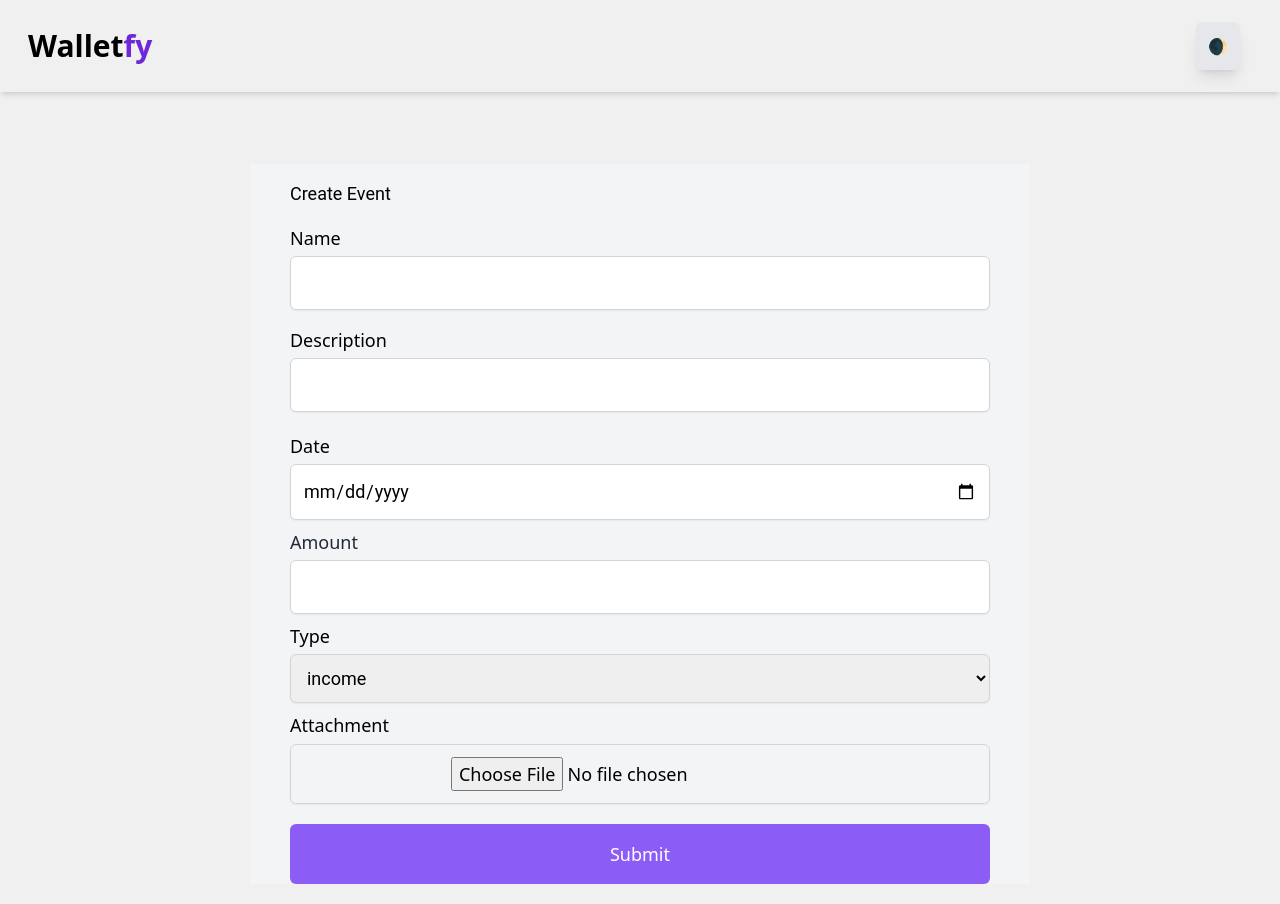
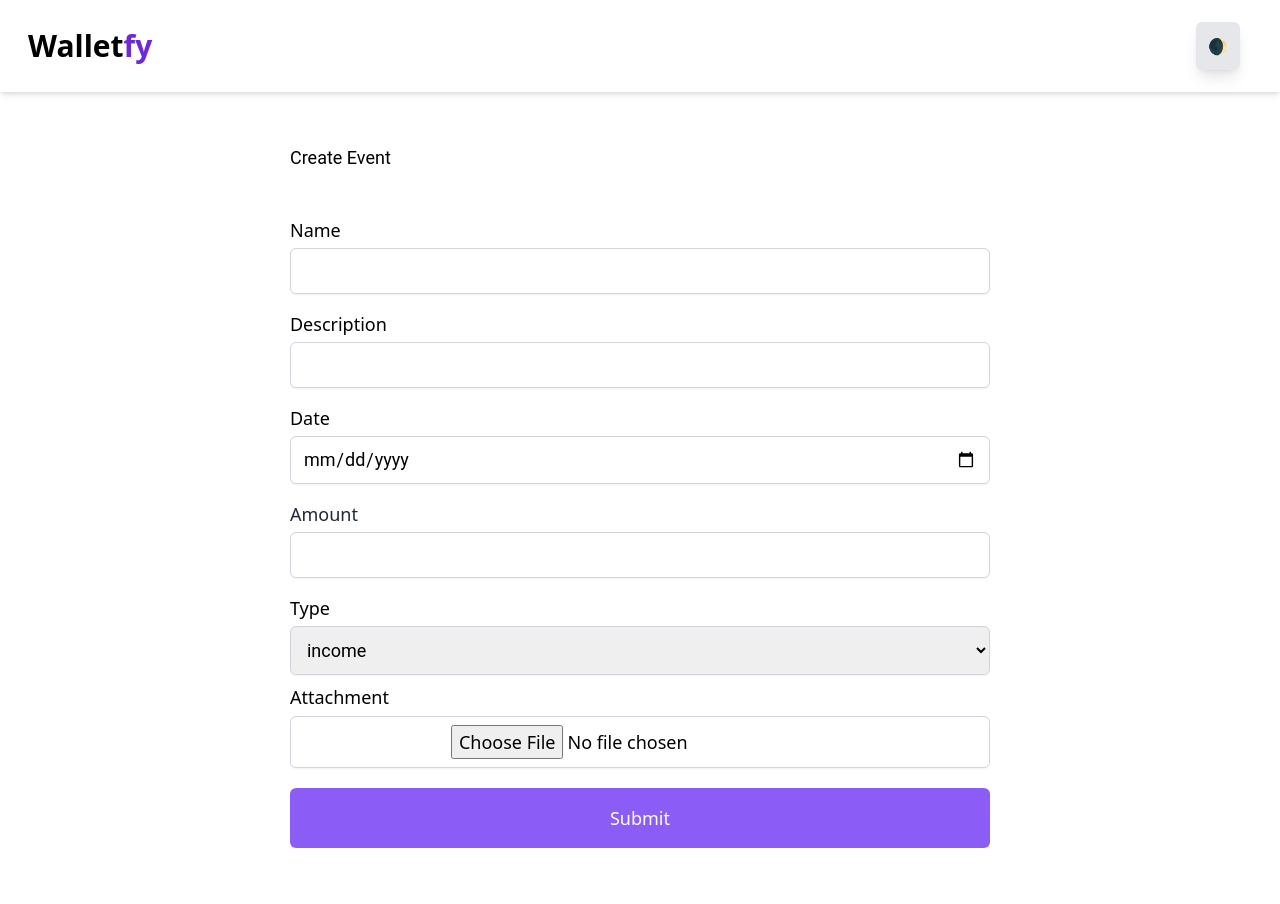
Before and after one commit to EloyG3186/Walletfy_Project, a React (Vite) app: page /events/form/1 in a window 1280 px wide. Built offline with nearby package versions, Linux system fonts and the light colour scheme.

Commit message:
CSS formulario & transition

```diff
--- a/src/components/Layout.tsx
+++ b/src/components/Layout.tsx
@@ -9,7 +9,7 @@ const Layout = () => {
     const {schema, toggleSchema} = React.useContext(MyContext);
 
     return (
-        <div className="dark:cd-bg-zinc-800">
+        <div className={`cd-min-h-screen cd-transition-colors cd-duration-500 ${schema === 'dark' ? 'dark cd-bg-zinc-800' : 'cd-bg-white'}`}>
 
             <header className={
                 "fixed-div cd-font-sans cd-header cd-flex " +
@@ -20,7 +20,7 @@ const Layout = () => {
                     <span className="cd-text-violet-700">fy</span>
                 </a>
                 <button
-                    className="cd-p-3 cd-rounded-md cd-shadow-lg cd-bg-gray-200 hover:cd-bg-gray-300 cd-mx-6 dark:cd-bg-gray-700 dark:hover:cd-bg-gray-400"
+                    className="cd-p-3 cd-rounded-md cd-shadow-lg cd-bg-gray-200 hover:cd-bg-gray-300 cd-mx-6 dark:cd-bg-zinc-700 dark:hover:cd-bg-gray-500 cd-transition-colors cd-duration-500"
                     onClick={toggleSchema}
                 >
                     {schema === 'light' ? '🌒' : '🌞'}
--- a/src/components/form/Attachment.tsx
+++ b/src/components/form/Attachment.tsx
@@ -18,13 +18,13 @@ const Attachment: React.FC<{ label: string }> = ({ label }) => {
 
     return (
         <div className="attachment-container">
-            <label className='attachment-label cd-font-medium cd-font-sans'>
+            <label className='attachment-label  cd-font-medium cd-font-sans'>
                 {label}
                 <input
                     type="file"
                     accept="image/*"
                     onChange={handleFileChange}
-                    className=" cd-mt-1 cd-flex cd-justify-start cd-w-full dark:cd-bg-zinc-700 cd-px-40 cd-py-3 cd-border cd-border-gray-300 dark:cd-border-gray-100 cd-rounded-md cd-shadow-sm focus:cd-outline-none fous:cd-ring-indigo"
+                    className="cd-mt-1 cd-flex cd-justify-start cd-w-full dark:cd-bg-zinc-700 cd-px-40 cd-py-2 cd-border cd-border-gray-300 dark:cd-border-gray-100 cd-rounded-md cd-shadow-sm focus:cd-outline-none fous:cd-ring-indigo"
                 />
             </label>
 
--- a/src/components/form/Input.tsx
+++ b/src/components/form/Input.tsx
@@ -14,7 +14,7 @@ const Input = React.forwardRef<HTMLInputElement, InputProps>(
         const { label, error, className } = props;
         return (
             <div className={className}>
-                <label className="cd-block cd-text-lg cd-font-sans cd-font-medium">
+                <label className="cd-block cd-text-lg cd-pt-3 cd-font-sans cd-font-medium">
                     {label}
                 </label>
                 <input
@@ -22,7 +22,7 @@ const Input = React.forwardRef<HTMLInputElement, InputProps>(
                     type="text"
                     //value={value}
                     //onChange={(e) => onChange(e.target.checked)}
-                    className="cd-mt-1 cd-block cd-w-full cd-px-3 cd-py-3 dark:cd-bg-zinc-700 cd-border cd-border-gray-300 dark:cd-border-gray-100 cd-rounded-md cd-shadow-sm focus:cd-outline-none fous:cd-ring-indigo"
+                    className="cd-mt-1 cd-block cd-w-full cd-px-3 cd-py-2 dark:cd-bg-zinc-700 cd-border cd-border-gray-300 dark:cd-border-gray-100 cd-rounded-md cd-shadow-sm focus:cd-outline-none fous:cd-ring-indigo"
                 />
                 {error && <p className="cd-mt-2 cd-text-sm cd-text-red-600">{error}</p>}
             </div>
--- a/src/components/form/InputDate.tsx
+++ b/src/components/form/InputDate.tsx
@@ -17,12 +17,12 @@ const InputDate: React.FC<InputDateProps> = ({
 
     return (
         <div className={`input-date-container ${className}`}>
-            <label className="input-date-label cd-block cd-text-lg cd-font-sans cd-font-medium ">{label}</label>
+            <label className="input-date-label cd-pt-2 cd-block cd-text-lg cd-font-sans cd-font-medium ">{label}</label>
             <input
                 type="date"
                 //value={value}
                 //onChange={handleChange}
-                className="input-date cd-mt-1 cd-block cd-w-full cd-px-3 cd-py-3 dark:cd-bg-zinc-700 cd-border cd-border-gray-300 dark:cd-border-gray-100 cd-rounded-md cd-shadow-sm focus:cd-outline-none fous:cd-ring-indigo"
+                className="input-date cd-mt-1 cd-block cd-w-full cd-px-3 cd-py-2 dark:cd-bg-zinc-700 cd-border cd-border-gray-300 dark:cd-border-gray-100 cd-rounded-md cd-shadow-sm focus:cd-outline-none fous:cd-ring-indigo"
             />
         </div>
     );
--- a/src/components/form/NumberInput.tsx
+++ b/src/components/form/NumberInput.tsx
@@ -23,7 +23,7 @@ const NumberInput = React.forwardRef<HTMLInputElement, InputProps>(
 
         return (
             <div className={className}>
-                <label className="cd-block cd-text-lg cd-font-sans cd-font-medium cd-text-gray-800 dark:cd-text-gray-100">
+                <label className="cd-block cd-text-lg cd-pt-2 cd-font-sans cd-font-medium cd-text-gray-800 dark:cd-text-gray-100">
                     {label}
                 </label>
                 <input
@@ -31,7 +31,7 @@ const NumberInput = React.forwardRef<HTMLInputElement, InputProps>(
                     type="number"
                     //value={value}
                     //onChange={(e) => handleChange(e)}
-                    className="cd-mt-1 cd-block cd-w-full dark:cd-text-gray-300 cd-px-7 cd-py-3 dark:cd-bg-zinc-700 cd-border cd-border-gray-300 dark:cd-border-gray-100 cd-rounded-md cd-shadow-sm focus:cd-outline-none fous:cd-ring-indigo"
+                    className="cd-mt-1 cd-block cd-w-full dark:cd-text-gray-300 cd-px-7 cd-py-2 dark:cd-bg-zinc-700 cd-border cd-border-gray-300 dark:cd-border-gray-100 cd-rounded-md cd-shadow-sm focus:cd-outline-none fous:cd-ring-indigo"
                 />
                 {error && <p className="cd-mt-2 cd-text-sm cd-text-red-600">{error}</p>}
             </div>
--- a/src/components/form/Select.tsx
+++ b/src/components/form/Select.tsx
@@ -12,13 +12,13 @@ type SelectProps = {
 
     return (
       <div className={className}>
-        <label className="cd-block cd-text-lg cd-font-sans cd-font-medium">
+        <label className="cd-block cd-text-lg cd-pt-2 cd-font-sans cd-font-medium">
           {label}
         </label>
         <select
           //value={value}
           //onChange={(e) => onChange(e.target.value)}
-          className="cd-mt-1 cd-block cd-w-full cd-text-lg cd-px-3 cd-py-3 cd-border cd-border-gray-300 dark:cd-border-gray-100 dark:cd-bg-zinc-700 cd-rounded-md cd-shadow-sm focus:cd-outline-none focus:cd-ring-indigo-500 focus:cd-border-indigo-500 lg:cd-text-lg"
+          className="cd-mt-1  cd-block cd-w-full cd-text-lg cd-px-3 cd-py-3 cd-border cd-border-gray-300 dark:cd-border-gray-100 dark:cd-bg-zinc-700 cd-rounded-md cd-shadow-sm focus:cd-outline-none focus:cd-ring-indigo-500 focus:cd-border-indigo-500 lg:cd-text-lg"
         >
           {options.map((option) => (
             <option className=" cd-text-lg" key={option} value={option}>
--- a/src/pages/events/form.tsx
+++ b/src/pages/events/form.tsx
@@ -17,12 +17,12 @@ const EventForm = () => {
     return (
         <section className="cd-w-full">
 
-           <main className="cd-flex cd-flex-col cd-items-center cd-w-full cd-pt-10 cd-justify-center">
-                <div className="cd-bg-gray-100 cd-px-10  cd-mt-[2rem] cd-flex cd-flex-col dark:cd-bg-zinc-800 ">
-                    <form className='cd-items-center cd-text-lg  dark:cd-text-white '>
+           <main className="cd-flex cd-flex-col cd-items-center cd-w-full cd-pt-5 cd-pb-14 cd-justify-center">
+                <div className=" cd-px-10  cd-mt-[2rem] cd-flex cd-flex-col dark:cd-bg-zinc-800 ">
+                    <form className='cd-flex cd-flex-col cd-text-lg  dark:cd-text-white '>
 
 
-                        <h1 className='cd-py-4'>Create Event</h1>
+                        <h1 className='cd-pb-8'>Create Event</h1>
                         <div>
                             <Input
                                 label="Name"
@@ -31,7 +31,7 @@ const EventForm = () => {
                             />
                         </div>
 
-                        <div className='cd-py-4'>
+                        <div className='cd-py-1'>
                             <Input
                                 label="Description"
                                 //value={inputValue}
```
